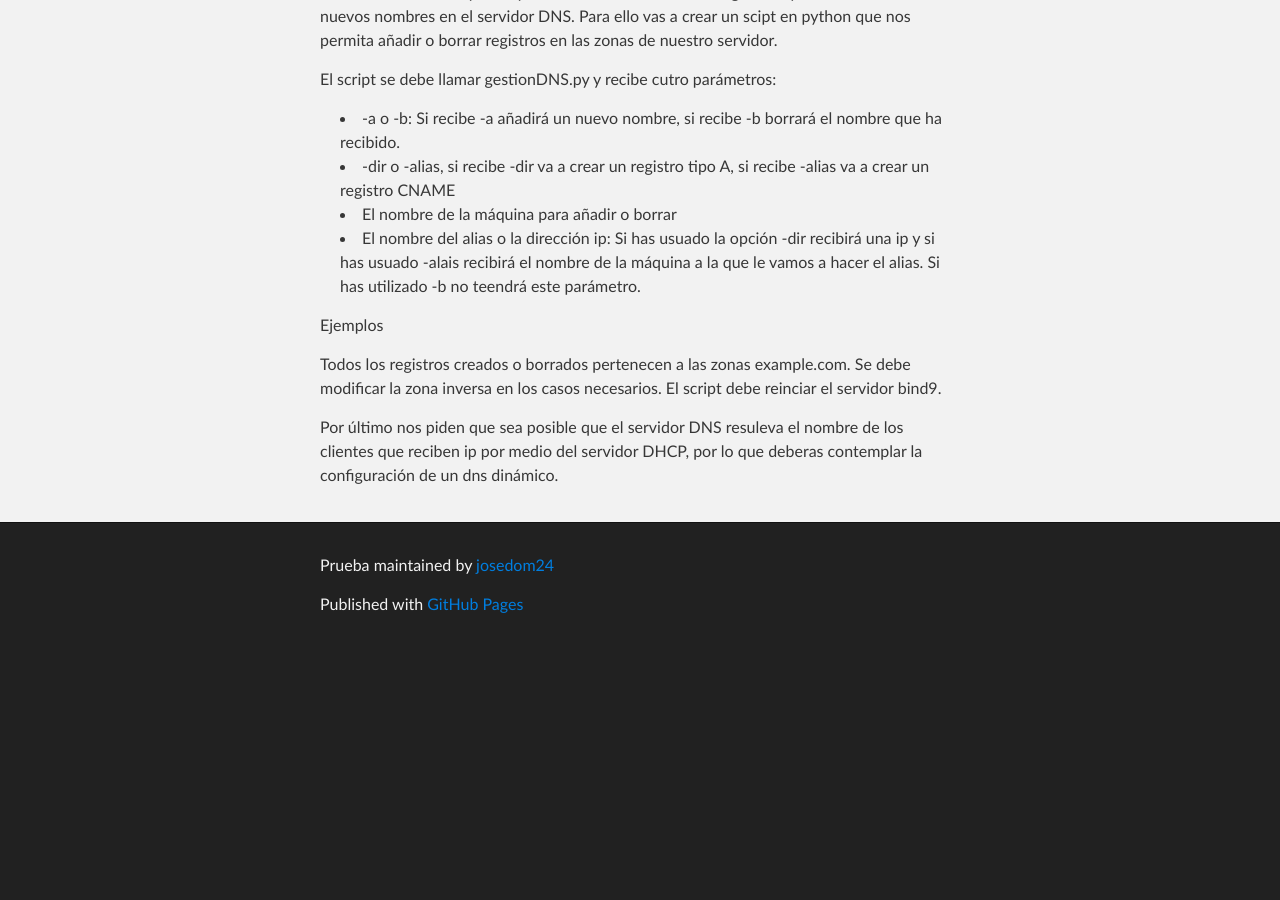
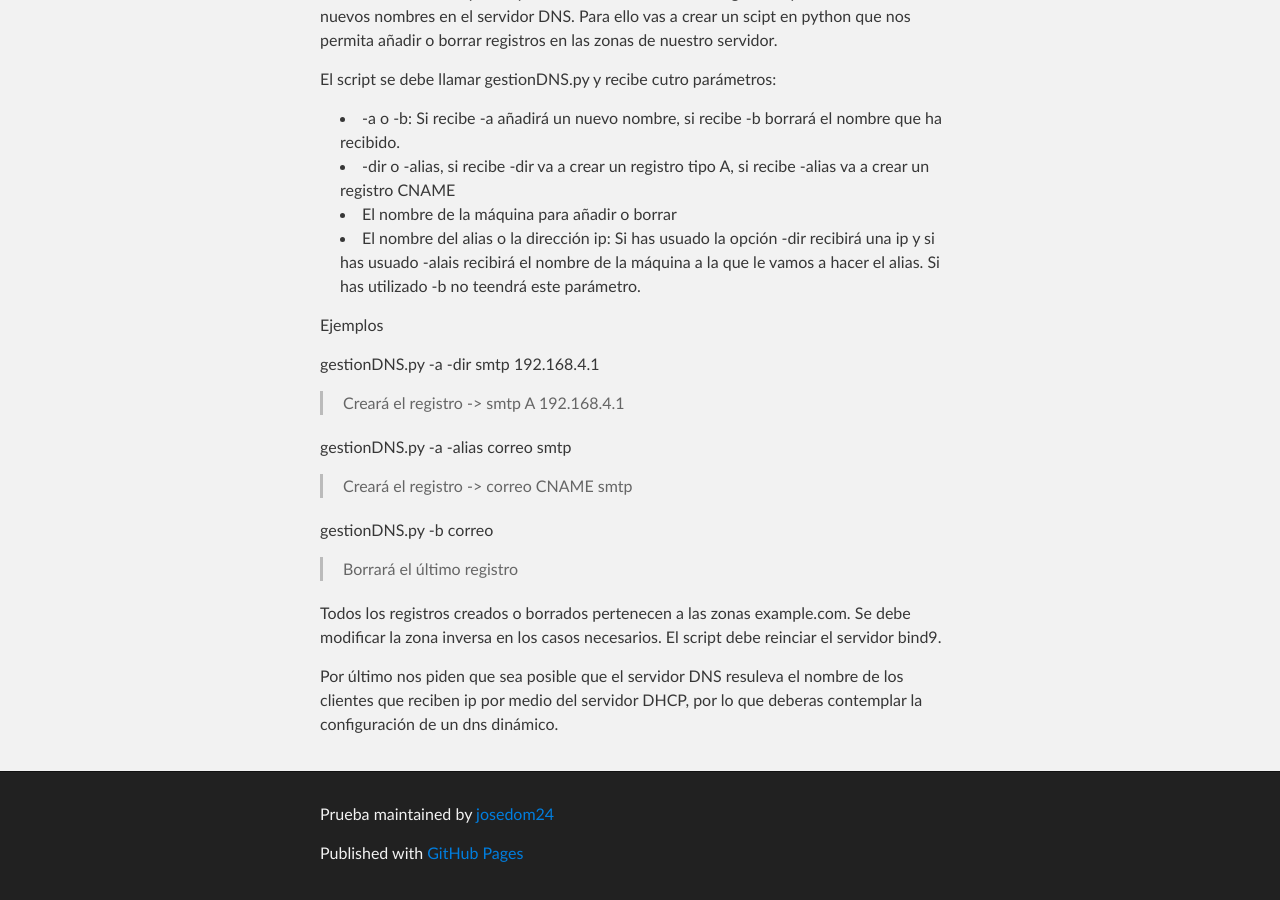
Before and after one commit to josedom24/josedom24.github.io, a Jekyll site: the page built from mod/serviciosgs/proyecto1.md, in a window 1280 px wide and 900 px high, scrolled down 4181 px. Built offline with Jekyll 4.4.1, drawn with Linux system fonts in a browser that asks for light colours; before the commit the page ends 4832 px from its top, so only the background shows below that.

Commit message:
Update proyecto1.md

```diff
--- a/mod/serviciosgs/proyecto1.md
+++ b/mod/serviciosgs/proyecto1.md
@@ -101,7 +101,17 @@ El script se debe llamar gestionDNS.py y recibe cutro parámetros:
 
 Ejemplos
 
+ gestionDNS.py -a -dir smtp 192.168.4.1
 
+>Creará el registro -> smtp    A    192.168.4.1
+
+ gestionDNS.py -a -alias correo smtp
+
+>Creará el registro -> correo      CNAME    smtp
+
+ gestionDNS.py -b correo
+
+>Borrará el último registro
 
 Todos los registros creados o borrados pertenecen a las zonas example.com. Se debe modificar la zona inversa en los casos necesarios. El script debe reinciar el servidor bind9.
 
```
